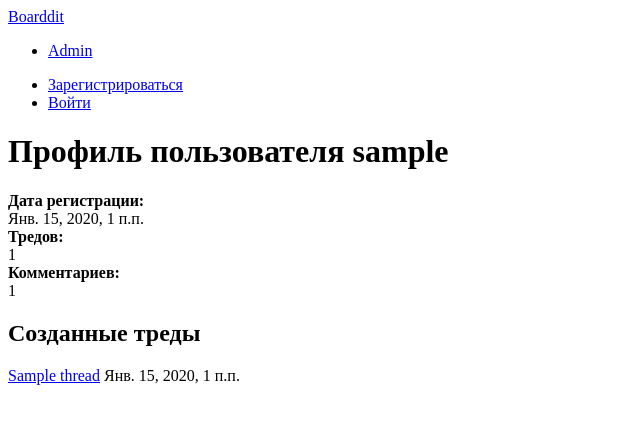
After one commit to bo4rd/boarddit, a Django app: a page that uses templates/base.html in a window 1280 px wide. The commit adds this page. Shown: the top 424 px of the page, without its empty margins (0-640 px from the left). Run offline with Django 3.2, Linux system fonts and the light colour scheme; tables that the repository leaves empty hold one stand-in row (values such as "Sample post"); some libraries are stand-ins or nearby versions.

Commit message:
Added user profile page

```diff
--- a/apps/reddit/views.py
+++ b/apps/reddit/views.py
@@ -1,5 +1,6 @@
 from django.shortcuts import render, get_object_or_404
 from .models import Thread, Comment
+from django.contrib.auth.models import User
 from django.contrib.auth.decorators import login_required
 from django.http import HttpResponseRedirect
 from .forms import ThreadSubmitForm
@@ -26,3 +27,11 @@ def create_thread(request):
         form = ThreadSubmitForm()
 
     return render(request, 'create_thread.html', {'form': form})
+
+def user_profile(request, username):
+    user = User.objects.get(username=username)
+    user_threads = Thread.objects.filter(author=user).order_by('-created_on')[:5]
+    comment_num = Comment.objects.filter(author=user).count()
+    return render(request, 'profile.html', {'profile_user': user, 'threads':
+                                            user_threads, 'comment_num':
+                                            comment_num})
--- a/miptme/urls.py
+++ b/miptme/urls.py
@@ -13,6 +13,6 @@ urlpatterns = patterns('',
     url(r'^login/', 'apps.accounts.views.login', name='login'),
     url(r'^logout/$', 'apps.accounts.views.logout', name='logout'),
     url(r'^register/$', 'apps.accounts.views.register', name='register'),
-    url(r'^thread/create/$', 'apps.reddit.views.create_thread',
-        name='create_thread'),
+    url(r'^thread/create/$', 'apps.reddit.views.create_thread', name='create_thread'),
+    url(r'^user/(?P<username>[a-zA-Z0-9]+)/$', 'apps.reddit.views.user_profile', name='user_profile')
 )
--- a/templates/base.html
+++ b/templates/base.html
@@ -22,7 +22,7 @@
           </ul>
           <ul class="nav navbar-nav navbar-right">
               {% if user.is_authenticated %}
-                  <li><a href="#"><strong>{{ user }}</strong></a></li>
+              <li><a href="{% url 'user_profile' user.get_username %}"><strong>{{ user }}</strong></a></li>
                   <li><a href="{% url 'logout' %}">Выйти</a></li>
               {% else %}
                   <li><a href="{% url 'register' %}">Зарегистрироваться</a></li>
--- /dev/null
+++ b/templates/profile.html
@@ -0,0 +1,35 @@
+{% extends "base.html" %}
+
+{% block title %} User profile {% endblock %}
+
+{% block content %}
+<div class="page-header">
+    <h1>Профиль пользователя <strong>{{ profile_user.get_username }}</strong></h1>
+</div>
+{% if user.is_authenticated %}
+<div class="row">
+    <div class="col-lg-3"><strong>Электронная почта:</strong></div>
+    <div class="col-lg-9">{{ profile_user.email }}</div>
+</div>
+{% endif %}
+<div class="row">
+    <div class="col-lg-3"><strong>Дата регистрации:</strong></div>
+    <div class="col-lg-9">{{ profile_user.date_joined }}</div>
+</div>
+<div class="row">
+    <div class="col-lg-3"><strong>Тредов:</strong></div>
+    <div class="col-lg-9">{{ threads|length }}</div>
+</div>
+<div class="row">
+    <div class="col-lg-3"><strong>Комментариев:</strong></div>
+    <div class="col-lg-9">{{ comment_num }}</div>
+</div>
+
+<h2>Созданные треды</h2>
+{% for thread in threads %}
+<p>
+    <a href="{% url 'thread' thread.id %}">{{ thread.title }}</a>
+    <span class='text-muted'>{{ thread.created_on }}</span>
+</p>
+{% endfor %}
+{% endblock %}
```
Also changed, not shown: templates/thread.html (+7 -1 lines).
